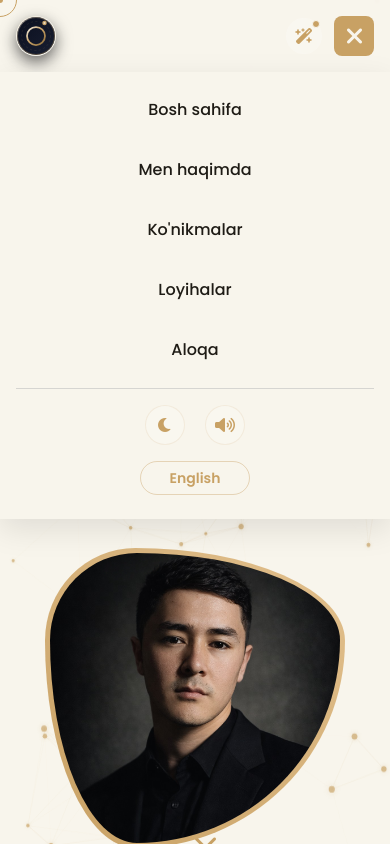
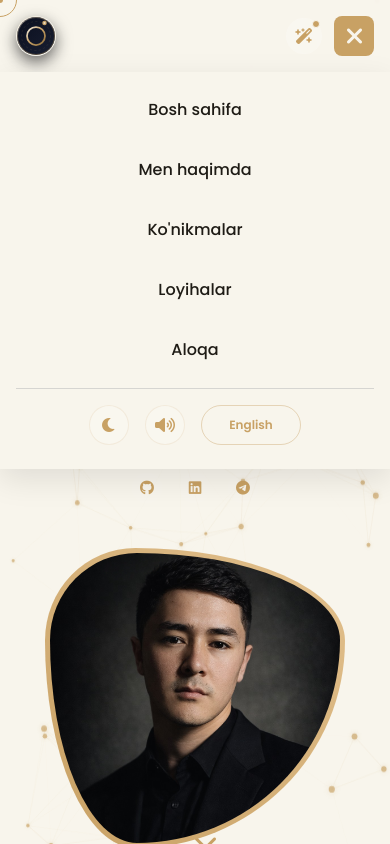
Before and after one commit to OgabekHub/My-portfolio, a Next.js app: page / in a window 390 px wide. Both pictures are taken after a click on the button 354 px from the left and 36 px from the top of the page. Shown: the top 844 px of the page. Built offline with nearby package versions, Linux system fonts and the light colour scheme.

Commit message:
Align settings toggles and language switcher in a single horizontal row on mobile drawer

```diff
--- a/src/components/Navbar.tsx
+++ b/src/components/Navbar.tsx
@@ -348,7 +348,7 @@ export default function Navbar() {
             </a>
           </li>
 
-          <li className="pt-4 border-t border-gray-600/20 w-[60%] flex justify-center space-x-5">
+          <li className="pt-4 border-t border-gray-600/20 w-[80%] flex items-center justify-center space-x-4 pb-2">
             {/* Dark Mode Toggle for Mobile Drawer */}
             <button
               onClick={handleThemeToggle}
@@ -366,9 +366,7 @@ export default function Navbar() {
             >
               <i className={`fas ${isMuted ? "fa-volume-mute" : "fa-volume-up"} text-base`}></i>
             </button>
-          </li>
 
-          <li className="flex justify-center w-[60%] pb-2">
             {/* Language Switcher for Mobile */}
             <button
               onClick={() => {
@@ -377,7 +375,7 @@ export default function Navbar() {
                 setIsOpen(false);
               }}
               onMouseEnter={() => soundManager.playHover()}
-              className="border border-accent/40 rounded-full px-5 py-1.5 text-sm font-semibold bg-transparent hover:bg-accent/10 text-accent transition-all duration-300 min-w-[110px]"
+              className="h-10 px-4 rounded-full flex items-center justify-center border border-accent/40 text-xs font-semibold bg-transparent hover:bg-accent/10 text-accent transition-all duration-300 min-w-[100px]"
             >
               {language === "uz" ? "English" : "O'zbekcha"}
             </button>
```
